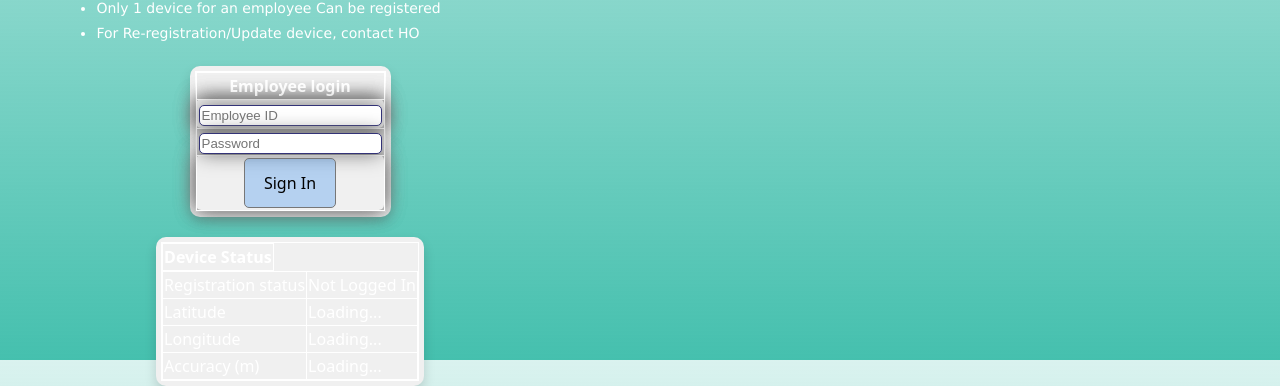
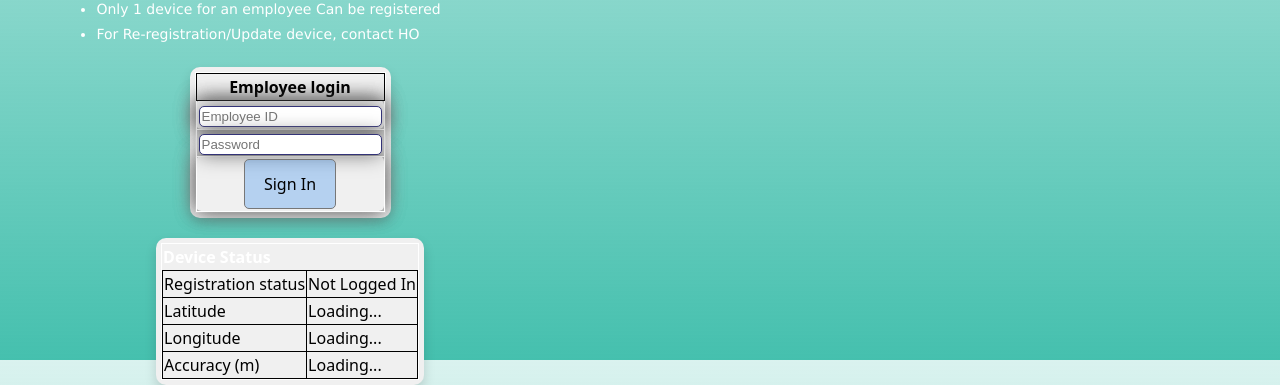
Before and after one commit to indranilsahahl/pwa-test, a React (Vite) app: page / in a window 1280 px wide. Shown: the part 450-836 px from the top of the page. Built offline with nearby package versions, Linux system fonts and the light colour scheme; no server answers.

Commit message:
gb-title Changes 9

```diff
--- a/src/App.jsx
+++ b/src/App.jsx
@@ -36,7 +36,6 @@ function LoginPage() {
 
   try {
     const data = await login(empId, password); // Already an object
-    console.log("Login response:", data);
 
 	// Save to sessionStorage directly
 	sessionStorage.setItem("Stat", data.Stat);
@@ -104,7 +103,7 @@ function LoginPage() {
         <table className="gb_table_1 gb_tb_border_all gb_center">
           <tbody>
             <tr className="gb_tb_border_all">
-              <th className="gb_tb_border_all">Employee login</th>
+              <th className="gb_tb_border_all gb-black">Employee login</th>
             </tr>
             <tr className="gb_box_1 gb_tb_border_all">
               <th className="gb_box_1 gb_tb_border_all">
@@ -148,31 +147,31 @@ function LoginPage() {
         <table className="gb_table_1 gb_tb_border_all gb_center">
           <thead>
             <tr>
-              <th colSpan="2" className="gb_tb_border_all">
+              <th colSpan="2">
                 Device Status
               </th>
             </tr>
           </thead>
           <tbody>
             <tr>
-              <td className="gb_tb_border_all">Registration status</td>
-              <td className="gb_tb_border_all">{tokenStatus}</td>
+              <td className="gb_tb_border_all gb-black">Registration status</td>
+              <td className="gb_tb_border_all gb-black">{tokenStatus}</td>
             </tr>
             <tr>
-              <td className="gb_tb_border_all">Latitude</td>
-              <td className="gb_tb_border_all">
+              <td className="gb_tb_border_all gb-black">Latitude</td>
+              <td className="gb_tb_border_all gb-black">
                 {location?.lat || location?.error || "Loading..."}
               </td>
             </tr>
             <tr>
-              <td className="gb_tb_border_all">Longitude</td>
-              <td className="gb_tb_border_all">
+              <td className="gb_tb_border_all gb-black">Longitude</td>
+              <td className="gb_tb_border_all gb-black">
                 {location?.lon || location?.error || "Loading..."}
               </td>
             </tr>
             <tr>
-              <td className="gb_tb_border_all">Accuracy (m)</td>
-              <td className="gb_tb_border_all">
+              <td className="gb_tb_border_all gb-black">Accuracy (m)</td>
+              <td className="gb_tb_border_all gb-black">
                 {location?.accuracy || location?.error || "Loading..."}
               </td>
             </tr>
--- a/src/Dashboard.jsx
+++ b/src/Dashboard.jsx
@@ -134,7 +134,7 @@ export default function Dashboard() {
           <table className="gb-table">
             <tbody>
               <tr>
-                <th>Current Lat</th>
+                <th classname="gb-black">Current Lat</th>
                 <td><span className="gb-kv">{geo.lat != null ? geo.lat.toFixed(6) : "—"}</span></td>
               </tr>
               <tr>
@@ -143,24 +143,25 @@ export default function Dashboard() {
               </tr>
               <tr>
                 <th>Accuracy (m)</th>
-                <td><span className="gb-kv">{geo.accuracy != null ? Math.round(geo.accuracy) : "—"}</span></td>
+                <td classname="gb-black">{geo.accuracy != null ? Math.round(geo.accuracy) : "—"}
+                </td>
               </tr>
               <tr>
-                <th>Branch Lat</th>
-                <td><span className="gb-kv">{sessionStorage.getItem("br_lat") ?? "—"}</span></td>
+                <th classname="gb-black">Branch Lat</th>
+                <td classname="gb-black"> {sessionStorage.getItem("br_lat") ?? "—"} </td>
               </tr>
               <tr>
-                <th>Branch Long</th>
-                <td><span className="gb-kv">{sessionStorage.getItem("br_long") ?? "—"}</span></td>
+                <th classname="gb-black">Branch Long</th>
+                <td classname="gb-black">{sessionStorage.getItem("br_long") ?? "—"}</td>
               </tr>
               <tr>
-                <th>Distance to Branch (m)</th>
-                <td><span className="gb-kv">{distance != null ? distance : "—"}</span></td>
+                <th classname="gb-black">Distance to Branch (m)</th>
+                <td classname="gb-black">{distance != null ? distance : "—"}</td>
               </tr>
               {geo.error && (
                 <tr>
-                  <th>Location Error</th>
-                  <td><span className="gb-kv">{geo.error}</span></td>
+                  <th classname="gb-black">Location Error</th>
+                  <td classname="gb-black">{geo.error}</td>
                 </tr>
               )}
             </tbody>
--- a/src/index.css
+++ b/src/index.css
@@ -118,3 +118,6 @@ button:focus-visible {
   font-weight: 700;
   margin: 10px;
 }
+.gb-black {
+  color: black;
+}
```
